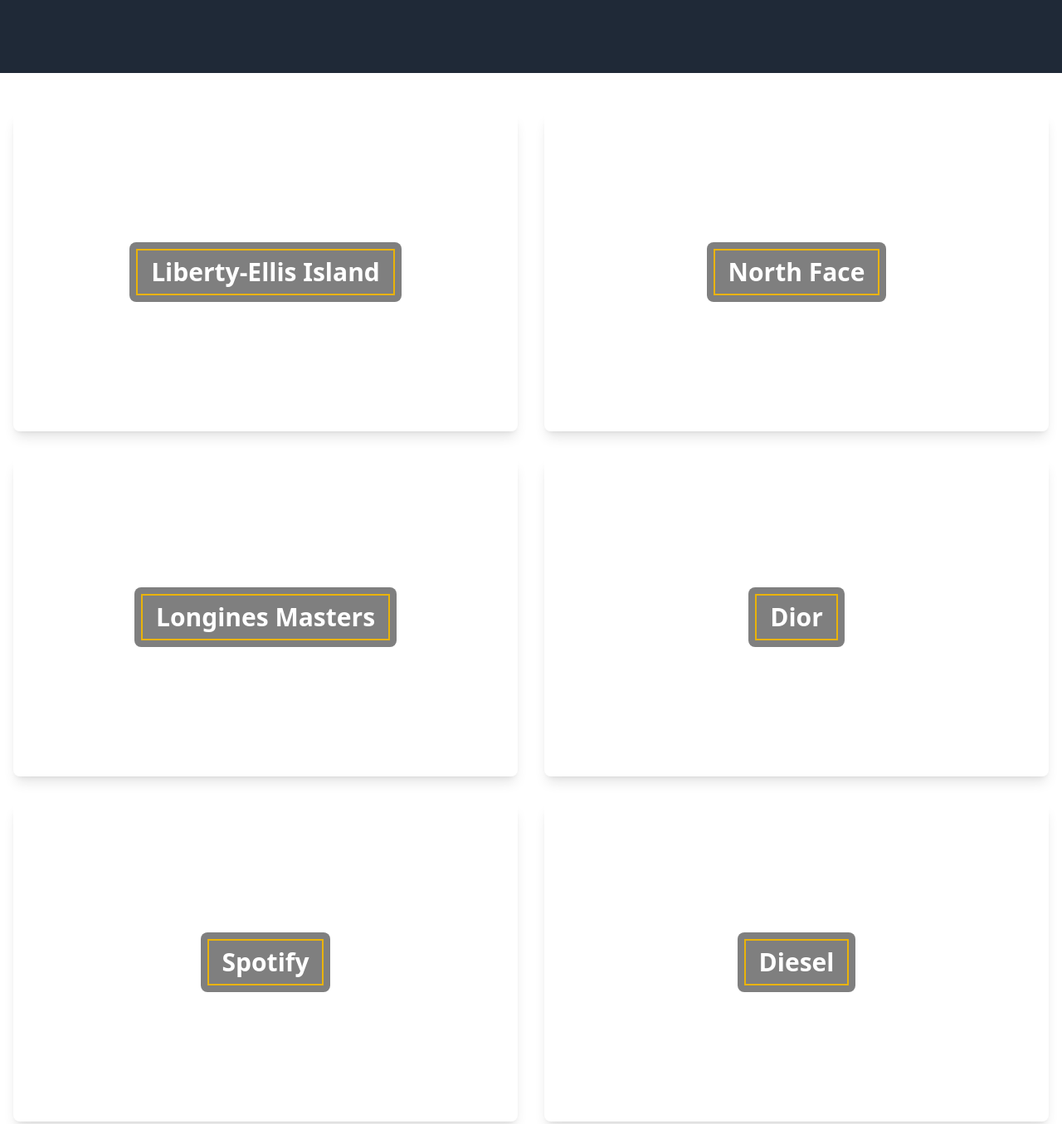
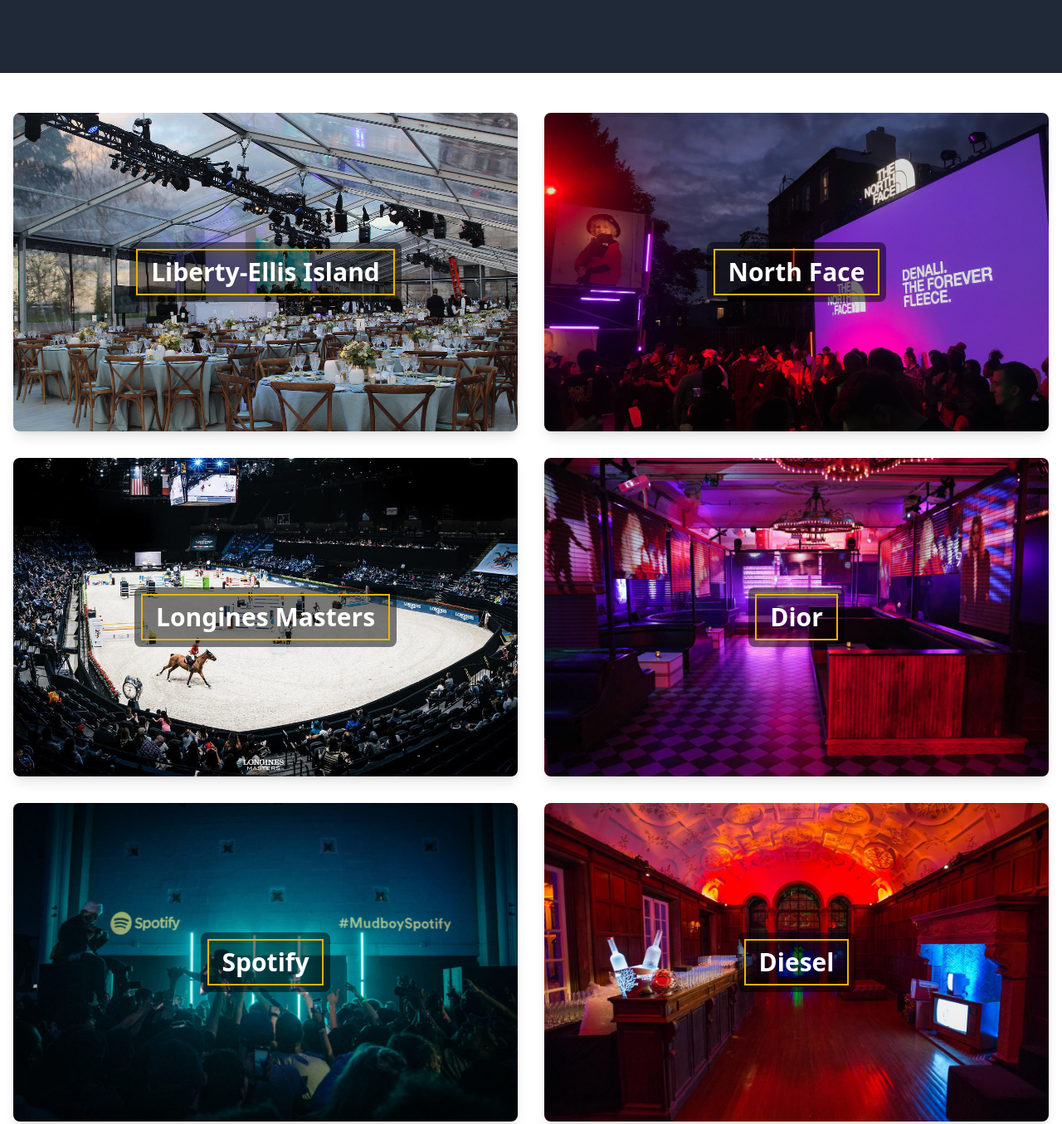
Before and after one commit to Ashan-Edirisinghe/DI-Project, a website: page src/caseStudies.html in a window 1280 px wide. Shown: the part 400-1755 px from the top of the page at 83% size. Drawn offline with nearby package versions, Linux system fonts and the light colour scheme; the site is published under a folder, as on GitHub Pages, so addresses that start at the root find nothing.

Commit message:
Update image paths in caseStudies.html to use relative URLs

```diff
--- a/src/caseStudies.html
+++ b/src/caseStudies.html
@@ -71,32 +71,32 @@
 
           <section class="py-12">
             <div class="grid grid-cols-1 sm:grid-cols-2 gap-8 container mx-auto px-4">
-                <div class="bg-cover bg-center p-4 shadow-lg rounded-lg text-center text-white flex justify-center items-center h-96" style="background-image: url('/img/liberty-island_cs_01.jpg');">
+                <div class="bg-cover bg-center p-4 shadow-lg rounded-lg text-center text-white flex justify-center items-center h-96" style="background-image: url('../img/liberty-island_cs_01.jpg');">
                     <div class="bg-black bg-opacity-50 py-2 px-2 rounded-lg">
                         <h3 class="transistion ease-in-out duration-1000 text-3xl font-semibold border-2 border-yellow-500 hover:scale-110 hover:text-black hover:bg-yellow-500 py-2 px-4 mx-auto"><a href="#">Liberty-Ellis Island</a></h3>
                     </div>
                 </div>
-                <div class="bg-cover bg-center p-4 shadow-lg rounded-lg text-center text-white flex justify-center items-center h-96" style="background-image: url('/img/the-north-face_cs_04.jpg');">
+                <div class="bg-cover bg-center p-4 shadow-lg rounded-lg text-center text-white flex justify-center items-center h-96" style="background-image: url('../img/the-north-face_cs_04.jpg');">
                     <div class="bg-black bg-opacity-50 py-2 px-2 rounded-lg">
                         <h3 class="transition ease-in-out duration-1000 text-3xl font-semibold border-2 border-yellow-500 hover:scale-110 hover:text-black hover:bg-yellow-500 py-2 px-4 mx-auto"><a href="#">North Face</a></h3>
                     </div>
                 </div>
-                <div class="bg-cover bg-center p-4 shadow-lg rounded-lg text-center text-white flex justify-center items-center h-96" style="background-image: url('/img/longines-masters-cs-01.jpg');">
+                <div class="bg-cover bg-center p-4 shadow-lg rounded-lg text-center text-white flex justify-center items-center h-96" style="background-image: url('../img/longines-masters-cs-01.jpg');">
                   <div class="bg-black bg-opacity-50 py-2 px-2 rounded-lg">
                       <h3 class="transistion ease-in-out duration-1000 text-3xl font-semibold border-2 border-yellow-500 hover:scale-110 hover:text-black hover:bg-yellow-500 py-2 px-4 mx-auto"><a href="#">Longines Masters</a></h3>
                   </div>
               </div>
-              <div class="bg-cover bg-center p-4 shadow-lg rounded-lg text-center text-white flex justify-center items-center h-96" style="background-image: url('/img/dior.jpg');">
+              <div class="bg-cover bg-center p-4 shadow-lg rounded-lg text-center text-white flex justify-center items-center h-96" style="background-image: url('../img/dior.jpg');">
                   <div class="bg-black bg-opacity-50 py-2 px-2 rounded-lg">
                       <h3 class="transition ease-in-out duration-1000 text-3xl font-semibold border-2 border-yellow-500 hover:scale-110 hover:text-black hover:bg-yellow-500 py-2 px-4 mx-auto"><a href="#">Dior</a></h3>
                   </div>
               </div>
-              <div class="bg-cover bg-center p-4 shadow-lg rounded-lg text-center text-white flex justify-center items-center h-96" style="background-image: url('/img/Spotify.jpg');">
+              <div class="bg-cover bg-center p-4 shadow-lg rounded-lg text-center text-white flex justify-center items-center h-96" style="background-image: url('../img/Spotify.jpg');">
                 <div class="bg-black bg-opacity-50 py-2 px-2 rounded-lg">
                     <h3 class="transistion ease-in-out duration-1000 text-3xl font-semibold  border-2 border-yellow-500 hover:scale-110 hover:text-black hover:bg-yellow-500 py-2 px-4 mx-auto"><a href="#">Spotify</a></h3>
                 </div>
             </div>
-            <div class="bg-cover bg-center p-4 shadow-lg rounded-lg text-center text-white flex justify-center items-center h-96" style="background-image: url('/img/diesel.jpg');">
+            <div class="bg-cover bg-center p-4 shadow-lg rounded-lg text-center text-white flex justify-center items-center h-96" style="background-image: url('../img/diesel.jpg');">
                 <div class="bg-black bg-opacity-50 py-2 px-2 rounded-lg">
                     <h3 class="transition ease-in-out duration-1000 text-3xl font-semibold border-2 border-yellow-500 hover:scale-110 hover:text-black hover:bg-yellow-500 py-2 px-4 mx-auto"><a href="#">Diesel</a></h3>
                 </div>
```
